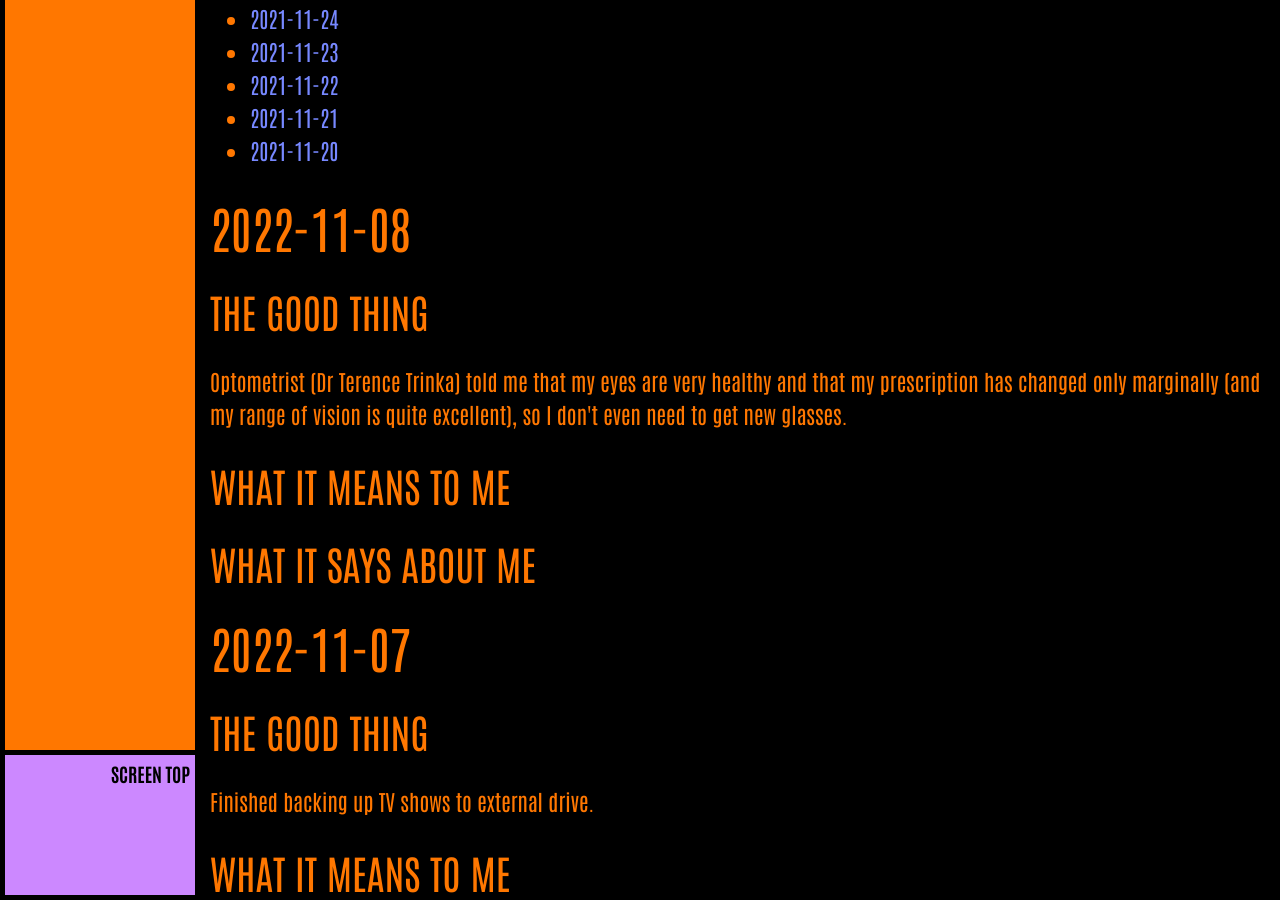
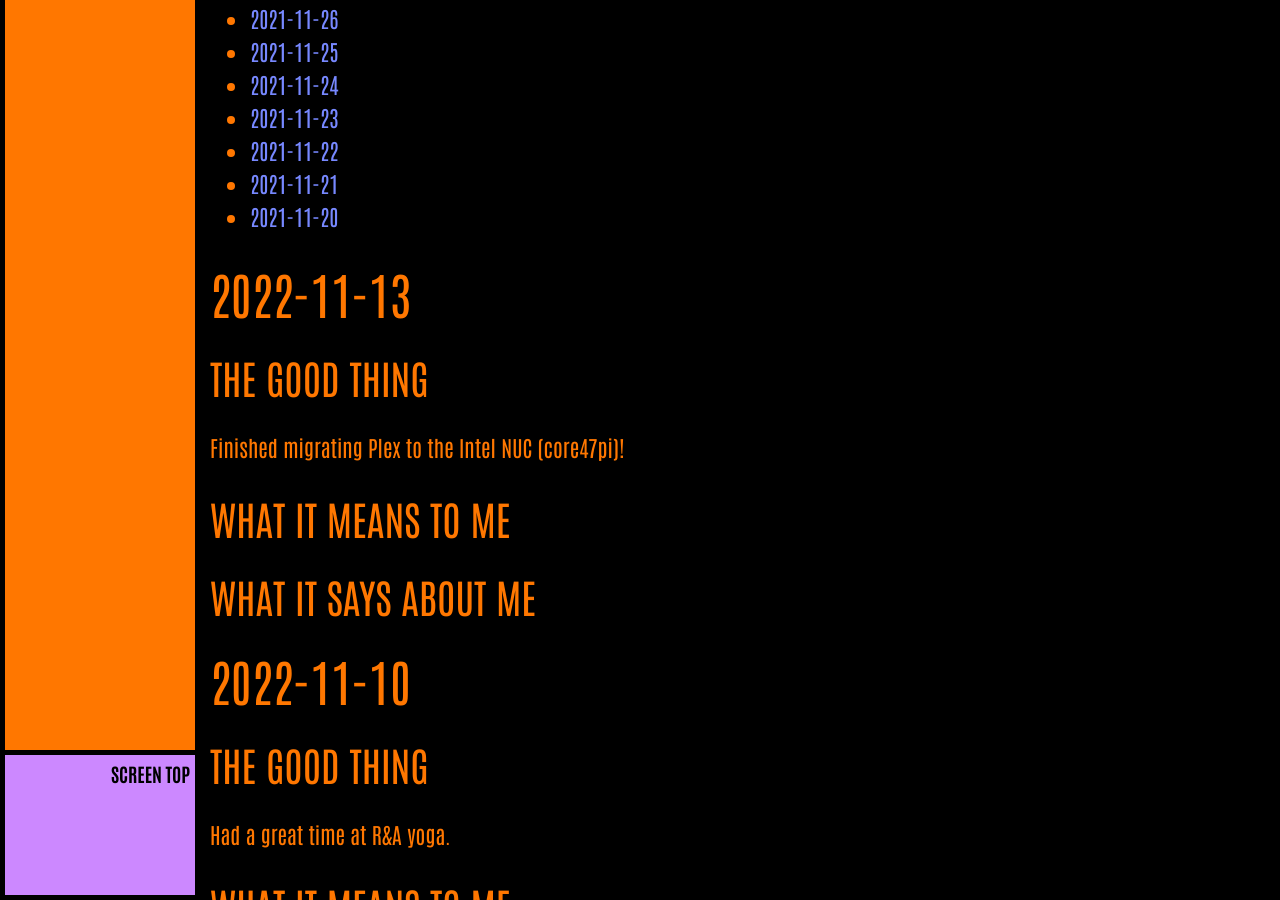
Before and after one commit to ArthurZey/arthurzey.github.io, a Jekyll site: the page built from _pages/one-good-thing.md, in a window 1280 px wide and 900 px high, scrolled down 7359 px. Built offline with Jekyll 4.4.1, drawn with Linux system fonts in a browser that asks for light colours; some of the changed text lies outside the part shown.

Commit message:
added stubs for 2022-11-10 and 2022-11-13

```diff
--- a/_pages/one-good-thing.md
+++ b/_pages/one-good-thing.md
@@ -13,6 +13,25 @@
 {:toc}
 {::options toc_levels="2" /}
 
+## 2022-11-13
+### The Good Thing
+Finished migrating Plex to the Intel NUC (core47pi)!
+### What It Means to Me
+
+### What It Says about Me
+
+
+
+## 2022-11-10
+### The Good Thing
+Had a great time at R&A yoga.
+### What It Means to Me
+
+### What It Says about Me
+
+
+
+
 ## 2022-11-08
 ### The Good Thing
 Optometrist (Dr Terence Trinka) told me that my eyes are very healthy and that my prescription has changed only marginally (and my range of vision is quite excellent), so I don't even need to get new glasses.
```
Also changed, not shown: other parts of _pages/one-good-thing.md (+1 -1 lines).
